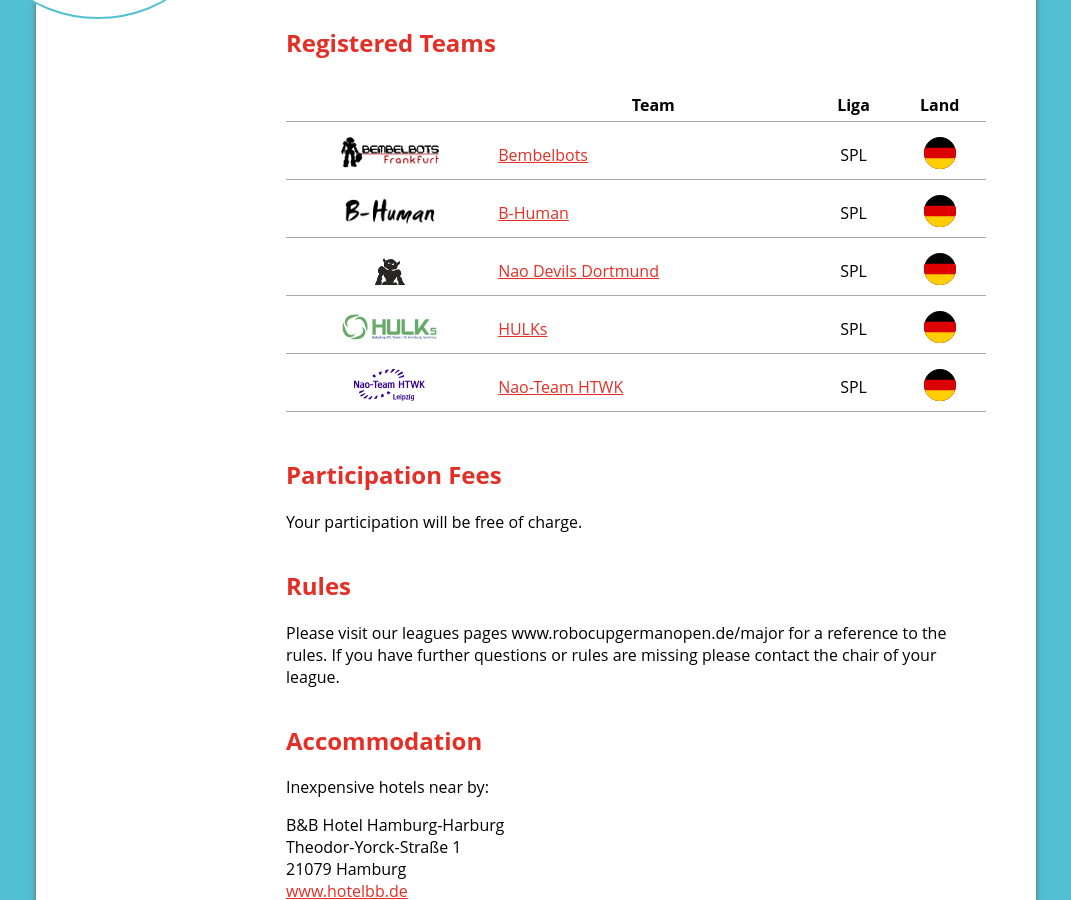
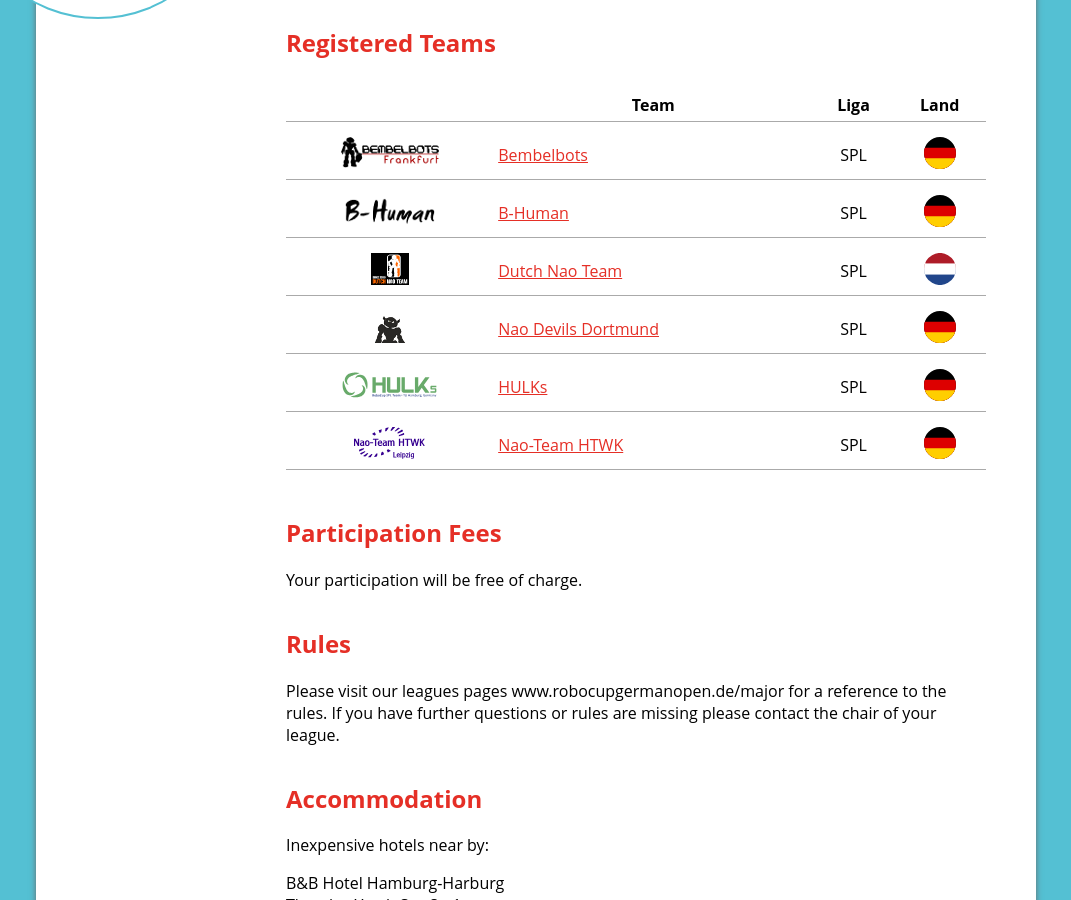
Before and after one commit to RHOrga/rhorga.github.io, a Jekyll site: the page built from 2018/en/teams.md, in a window 1280 px wide and 900 px high, scrolled down 530 px. Shown: the whole window, without its empty margins (104-1175 px from the left). Built offline with Jekyll 4.4.1, drawn with Linux system fonts in a browser that asks for light colours.

Commit message:
Add dutch nao to registered teams

```diff
--- a/2018/en/teams.md
+++ b/2018/en/teams.md
@@ -18,6 +18,7 @@
 |---|------|------|------|
 | ![](/assets/img/teams/Bembelbots.png){: height="32"} | [Bembelbots](https://www.jrl.cs.uni-frankfurt.de/web/robocup) | SPL | ![DE](/assets/img/de.svg) |
 | ![](/assets/img/teams/B-Human.png){: height="32"} | [B-Human](https://www.b-human.de) | SPL | ![DE](/assets/img/de.svg) |
+| ![](/assets/img/teams/DNT_logo.png){: height="32"} | [Dutch Nao Team](http://www.dutchnaoteam.nl) | SPL | ![NL](/assets/img/nl.svg){: height="32"} |
 | ![](/assets/img/teams/Nao Devils Dortmund.png){: height="32"} | [Nao Devils Dortmund](https://naodevils.de/) | SPL | ![DE](/assets/img/de.svg) |
 | ![](/assets/img/teams/HULKs.svg){: height="32"} | [HULKs](https://hulks.de) | SPL | ![DE](/assets/img/de.svg) |
 | ![](/assets/img/teams/Nao-Team HTWK.svg){: height="32"} | [Nao-Team HTWK](http://www.htwk-robots.de) | SPL | ![DE](/assets/img/de.svg) |
```
